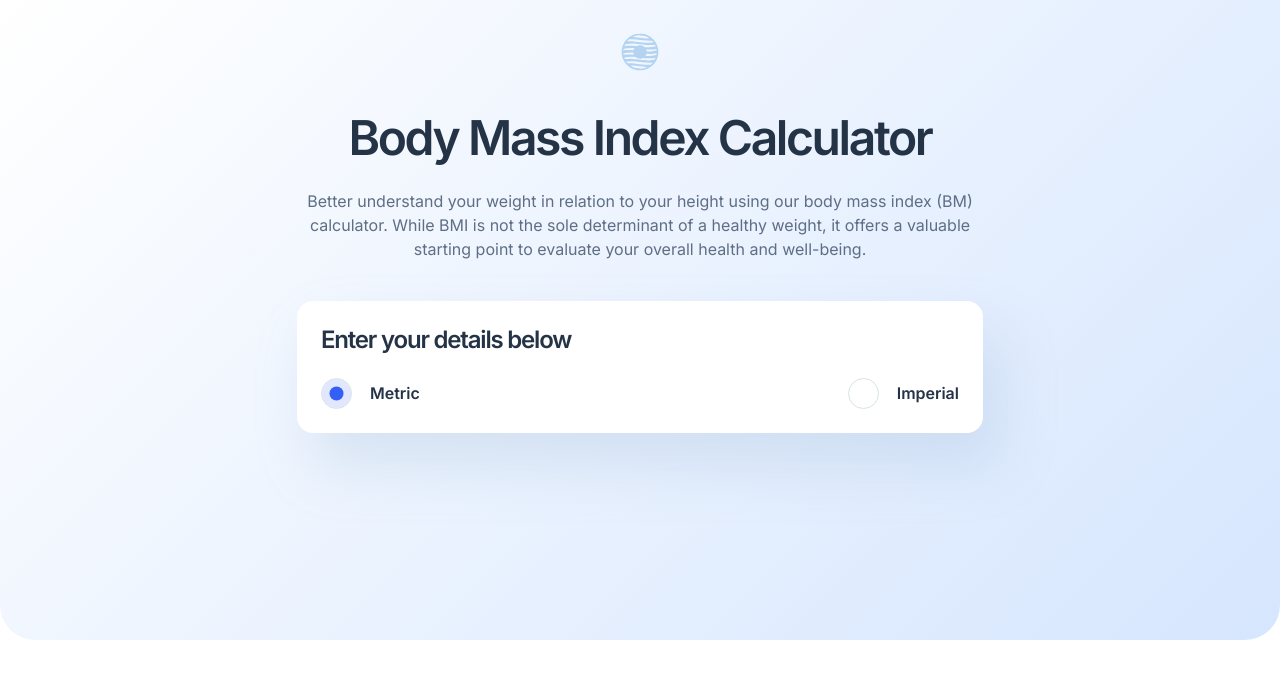
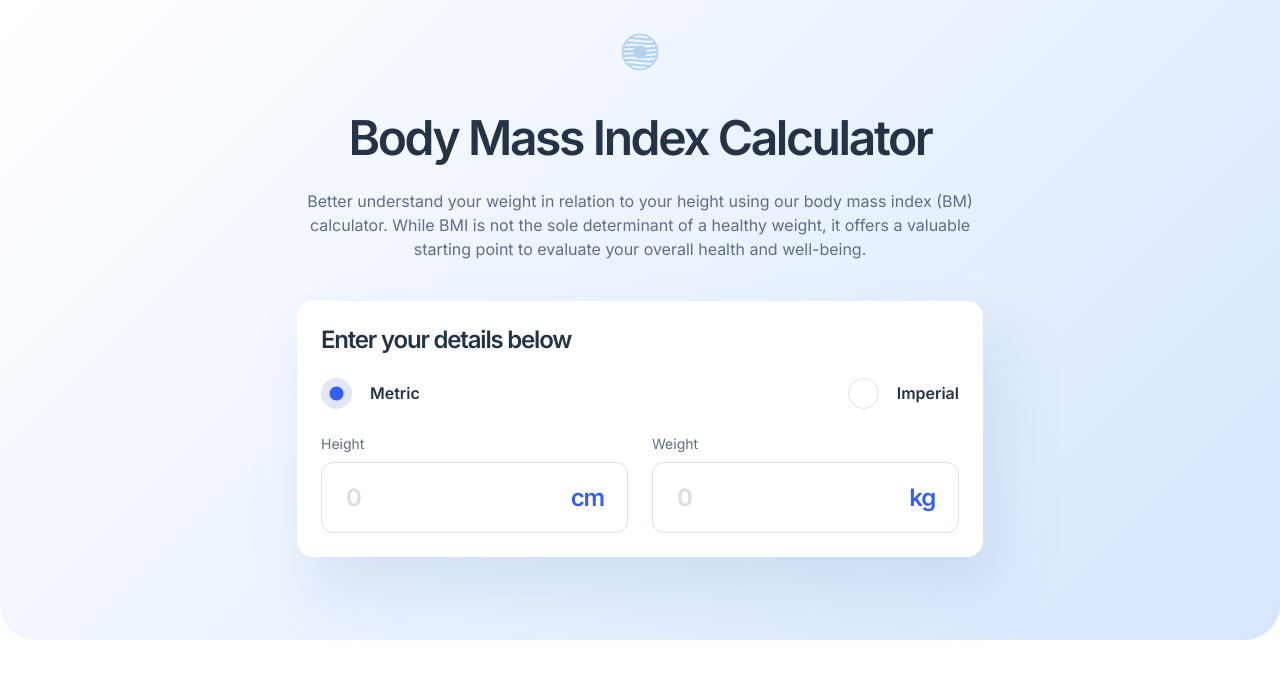
Before and after one commit to Urichcool/BMI-Calculator, a React (Create React App) app: page / in a window 1280 px wide. Shown: the top 678 px of the page. Built offline with nearby package versions, Linux system fonts and the light colour scheme.

Commit message:
finished-inputs-styles

```diff
--- a/src/components/Hero/HeroCalculatorForm.tsx
+++ b/src/components/Hero/HeroCalculatorForm.tsx
@@ -1,6 +1,7 @@
 import React, { useState } from "react";
+import HeroHeaderFormInputs from "./HeroInputs/HeroHeaderInputs";
 
-function HeroCalculatorForm() {
+const HeroCalculatorForm = () => {
   const [radioValue, setRadioValue] = useState<string>("metric");
 
   function changeValue(e: React.ChangeEvent<HTMLInputElement>): void {
@@ -19,7 +20,7 @@ function HeroCalculatorForm() {
                 type="radio"
                 id="metric"
                 value="metric"
-                checked={radioValue === "metric" ? true : false}
+                checked={radioValue === "metric"}
                 onChange={changeValue}
               />
               <label className="font_body_m_bold hero-header-calculator-form-radio-label">
@@ -32,7 +33,7 @@ function HeroCalculatorForm() {
                 type="radio"
                 id="imperial"
                 value="imperial"
-                checked={radioValue === "imperial" ? true : false}
+                checked={radioValue === "imperial"}
                 onChange={changeValue}
               />
               <label className="font_body_m_bold hero-header-calculator-form-radio-label">
@@ -40,10 +41,11 @@ function HeroCalculatorForm() {
               </label>
             </div>
           </div>
+          <HeroHeaderFormInputs radioValue={radioValue} />
         </form>
       </div>
     </div>
   );
-}
+};
 
 export default HeroCalculatorForm;
--- /dev/null
+++ b/src/components/Hero/HeroInputs/HeroHeaderInputs.tsx
@@ -0,0 +1,17 @@
+import React, {FC} from 'react';
+import MetricInputs from './MetricInputs';
+import ImperialInputs from './ImperialInputs';
+
+interface IheroHeaderFormInputsProps {
+  radioValue: string;
+}
+
+const HeroHeaderFormInputs:FC<IheroHeaderFormInputsProps> = ({radioValue}) => {
+    return (
+        < >
+            {radioValue === "metric" ? <MetricInputs/> : <ImperialInputs/>}
+        </>
+    );
+}
+
+export default HeroHeaderFormInputs;
--- /dev/null
+++ b/src/components/Hero/HeroInputs/ImperialInputs.tsx
@@ -0,0 +1,41 @@
+import React from "react";
+import Input from "./Input";
+
+const ImperialInputs = () => {
+  return (
+    <>
+      <div className="hero-header-form-imperic-inputs-container">
+        <div className="hero-header-form-imperic-inputs">
+          <label className="font_body_s hero-header-form-label">Height</label>
+          <Input units={"ft"} />
+        </div>
+        <div className="hero-header-form-imperic-inputs">
+          <label
+            className="font_body_s hero-header-form-label"
+            style={{ visibility: "hidden" }}
+          >
+            Height
+          </label>
+          <Input units={"in"} />
+        </div>
+      </div>
+      <div className="hero-header-form-imperic-inputs-container">
+        <div className="hero-header-form-imperic-inputs">
+          <label className="font_body_s hero-header-form-label">Weight</label>
+          <Input units={"st"} />
+        </div>
+        <div className="hero-header-form-imperic-inputs">
+          <label
+            className="font_body_s hero-header-form-label"
+            style={{ visibility: "hidden" }}
+          >
+            Weight
+          </label>
+          <Input units={"lbs"} />
+        </div>
+      </div>
+    </>
+  );
+};
+
+export default ImperialInputs;
--- /dev/null
+++ b/src/components/Hero/HeroInputs/Input.tsx
@@ -0,0 +1,18 @@
+import React, { FC } from "react";
+
+interface InputProps {
+  units: "cm" | 'kg' | 'ft' | 'in' | 'st' | 'lbs';
+}
+
+const Input: FC<InputProps> = ({ units }) => {
+  return (
+    <>
+      <input placeholder="0" className="hero-header-form-input font_heading_m"></input>
+      <span className="font_heading_m hero-header-form-input-unit">
+        {units}
+      </span>
+    </>
+  );
+};
+
+export default Input;
--- /dev/null
+++ b/src/components/Hero/HeroInputs/MetricInputs.tsx
@@ -0,0 +1,19 @@
+import React from "react";
+import Input from "./Input";
+
+const MetricInputs = () => {
+  return (
+    <div className="hero-header-form-meric-inputs-container">
+      <div className="hero-header-form-meric-inputs">
+        <label className="font_body_s hero-header-form-label">Height</label>
+        <Input units={"cm"} />
+      </div>
+      <div className="hero-header-form-meric-inputs">
+        <label className="font_body_s hero-header-form-label">Weight</label>
+        <Input units={"kg"} />
+      </div>
+    </div>
+  );
+};
+
+export default MetricInputs;
--- a/src/scss/components/hero-header/_hero-header-calculator-form.scss
+++ b/src/scss/components/hero-header/_hero-header-calculator-form.scss
@@ -28,8 +28,9 @@
   padding: 24px;
 }
 
-.hero-header-calculator-form-radio{
+.hero-header-calculator-form-radio {
   display: flex;
+  margin-bottom: 24px;
 }
 
 .hero-header-calculator-form-radio-buttons {
@@ -46,14 +47,14 @@ display: flex;
   width: 31px;
   height: 31px;
   cursor: pointer;
-   border: 1px solid #D8E2E7;
+  border: 1px solid #d8e2e7;
   transition: 500ms;
-&:checked{
- background: center / contain no-repeat url('../../../images/radio-cheked.svg');
-
+  &:checked {
+    background: center / contain no-repeat
+      url("../../../images/radio-cheked.svg");
   }
   &:hover,
-&:focus{
+  &:focus {
     border-color: $blue;
   }
 }
@@ -62,3 +63,84 @@ display: flex;
   display: flex;
   align-items: center;
 }
+
+.hero-header-form-meric-inputs-container {
+  @include tablet {
+    display: flex;
+  }
+}
+
+.hero-header-form-meric-inputs {
+  display: flex;
+  flex-direction: column;
+  position: relative;
+  margin-bottom: 16px;
+  &:last-child {
+    margin-bottom: 0;
+  }
+  @include tablet {
+    margin-right: 24px;
+    margin-bottom: 0;
+    &:last-child {
+      margin-right: 0;
+    }
+  }
+}
+
+.hero-header-form-label {
+  margin-bottom: 8px;
+  display: inline-block;
+}
+
+.hero-header-form-input {
+  width: 100%;
+  border-radius: 12px;
+  outline: none;
+  position: relative;
+  display: block;
+  border: 1px solid #d8e2e7;
+  padding: 20px 24px;
+  transition: 500ms;
+  &:hover,
+  &:focus {
+    border-color: $blue;
+  }
+  &::placeholder {
+    opacity: 0.25;
+  }
+}
+
+.hero-header-form-input-unit {
+  position: absolute;
+  top: 50%;
+  right: 24px;
+  color: $blue;
+}
+
+.hero-header-form-imperic-inputs-container{
+  display: flex;
+align-items: flex-end;
+  justify-content: center;
+  margin-bottom: 16px;
+  &:last-child{
+    margin-bottom: 0px;
+  }
+}
+
+
+
+.hero-header-form-imperic-inputs{
+  display: flex;
+  flex-direction: column;
+ position: relative;
+ margin-right: 16px;
+ &:last-child{
+  margin-right: 0px;
+ }
+ @include tablet{
+  margin-right: 24px;
+&:last-child{
+  margin-right: 0px;
+ }
+ }
+}
--- a/src/scss/variables/_font-sizes.scss
+++ b/src/scss/variables/_font-sizes.scss
@@ -62,5 +62,5 @@
   font-style: normal;
   font-weight: 400;
   line-height: 150%; /* 21px */
-  color: $gunmental;
+  color: $dark_electric_blue;
 }
```
Also changed, not shown: src/components/Hero/HeroHeader.tsx (+4 -9 lines). Lines whose indentation alone changed are shown as unchanged.
